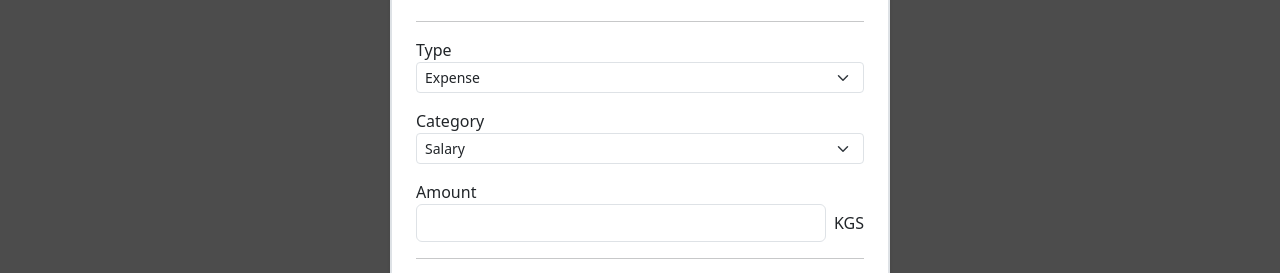
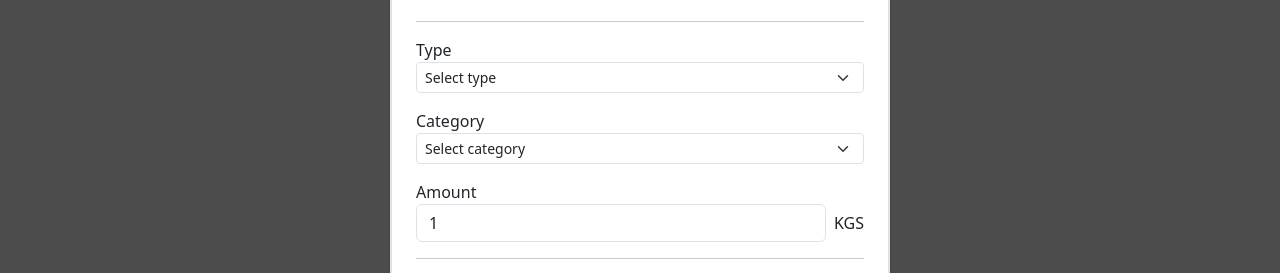
Before and after one commit to Nelli-meow/kontrolnaya-9, a React (Vite) app: page /add in a window 1280 px wide. Shown: the part 256-529 px from the top of the page. Built offline with nearby package versions, Linux system fonts and the light colour scheme.

Commit message:
Added check for selecting transaction type and clearing and submitting the form

```diff
--- a/src/components/TransactionForm/TransactionForm.tsx
+++ b/src/components/TransactionForm/TransactionForm.tsx
@@ -1,37 +1,92 @@
 import { Link } from 'react-router-dom';
 import  './TransactionForm.css';
+import { useState } from 'react';
+import { ITransaction } from '../../types';
+import * as React from 'react';
+
+
+const initialForm = {
+  type: '',
+  category: '',
+  amount: 1,
+}
 
 const TransactionForm = () => {
+  const [transaction, setTransaction] = useState<ITransaction>({...initialForm});
+
+  const onChangeField = (e: React.ChangeEvent<HTMLSelectElement | HTMLInputElement>) => {
+    const {name, value} = e.target;
+
+    setTransaction(prevState => ({
+      ...prevState,
+      [name]: value
+    }));
+  };
+
+  const onSubmitForm = async (e: React.FormEvent<HTMLFormElement>) => {
+    e.preventDefault();
+
+    if (!transaction.type.trim() || !transaction.category.trim() || transaction.amount <= 0) {
+      alert('Please fill out all fields correctly');
+    } else {
+      setTransaction({...initialForm});
+      console.log(transaction);
+    }
+  }
+
   return (
     <div className="modal-overlay">
       <div className="modal-content border border-2 rounded p-4">
         <h2>Add Expense/Income</h2>
         <hr/>
-        <form>
+        <form onSubmit={onSubmitForm}>
           <div className="modal-wind">
             <label htmlFor="Type">Type</label>
             <select
               name="type"
+              value={transaction.type}
+              onChange={onChangeField}
               className="form-select form-select-sm"
               aria-label="Small select example">
-              <option>Expense</option>
-              <option>Income</option>
+              <option value="" disabled>
+                Select type
+              </option>
+              <option value="Expense">Expense</option>
+              <option value="Income">Income</option>
             </select>
           </div>
           <div className="my-3">
             <label htmlFor="category">Category</label>
             <select
+              value={transaction.category}
+              onChange={onChangeField}
               name="category"
               className="form-select form-select-sm"
-              aria-label="Small select example">
-              <option>Salary</option>
-              <option>Food</option>
+              aria-label="Small select example"
+            >
+              <option value="" disabled>
+                Select category
+              </option>
+              {transaction.type === 'Expense' ? (
+                <>
+                  <option value="Food">Food</option>
+                  <option value="Drinks">Drinks</option>
+                  <option value="Clothes">Clothes</option>
+                </>
+              ) : transaction.type === 'Income' ? (
+                <>
+                  <option value="Salary">Salary</option>
+                  <option value="Investments">Investments</option>
+                </>
+              ) : null}
             </select>
       </div>
       <div className="my-3">
         <label htmlFor="Amount">Amount</label>
         <div className="d-flex align-items-center">
           <input
+            value={transaction.amount}
+            onChange={onChangeField}
             type="number"
             name="amount"
             min={1}
--- /dev/null
+++ b/src/types.d.ts
@@ -0,0 +1,5 @@
+export interface ITransaction {
+  category: string,
+  type: string,
+  amount: number,
+}
```
Also changed, not shown: src/containers/MainPage/MainPage.tsx (added, +14 -0 lines). Lines whose indentation alone changed are shown as unchanged.
